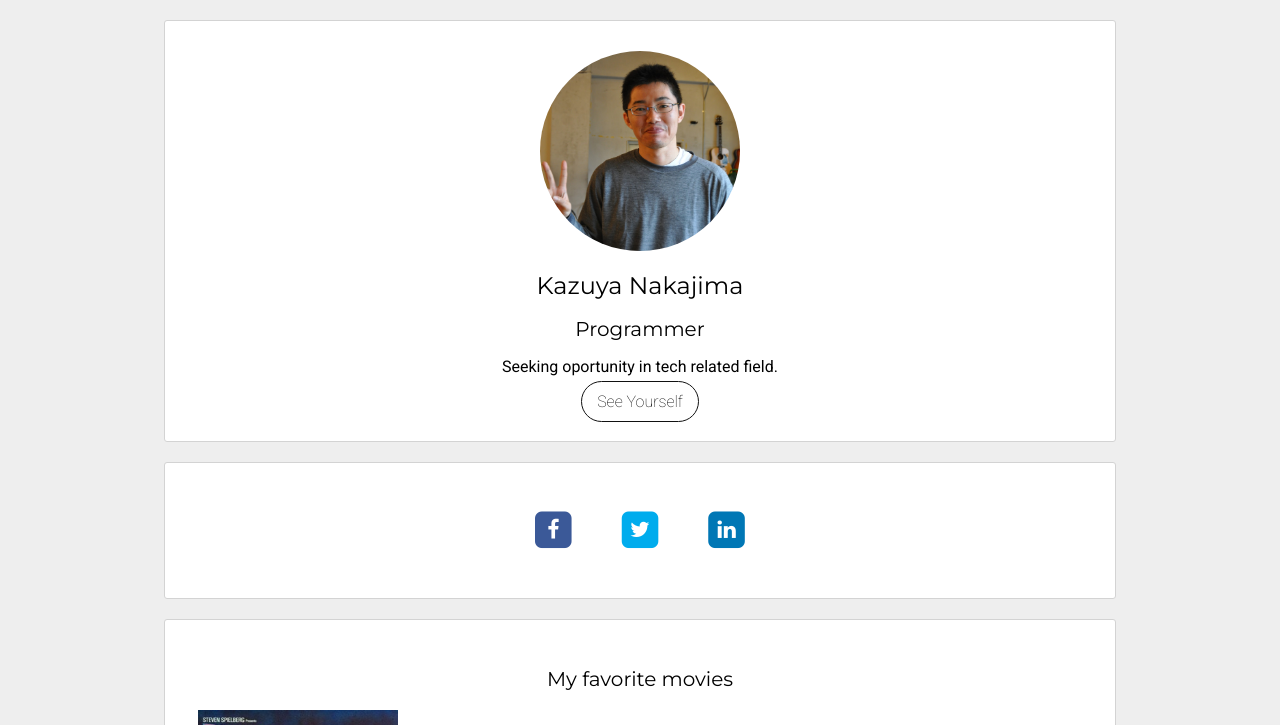
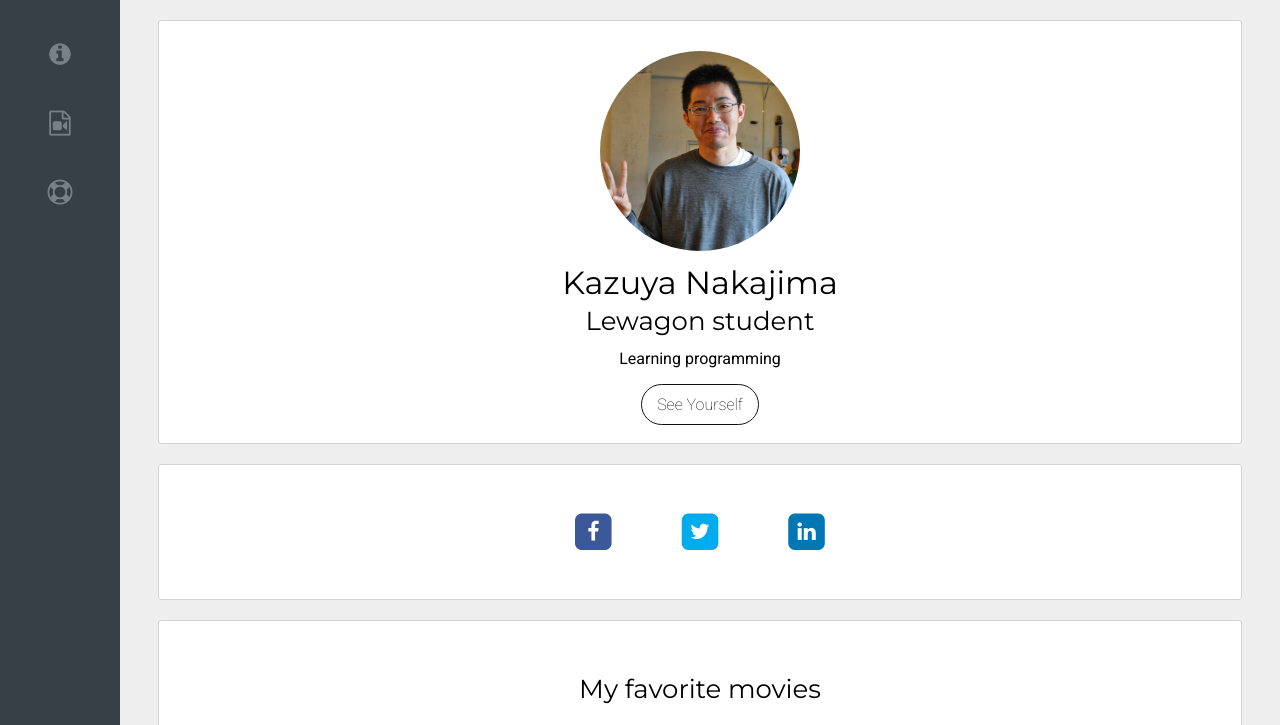
Before and after one commit to mdmss37/profile, a plain HTML site: page index.html in a window 1280 px wide. Shown: the top 725 px of the page. Drawn offline with Linux system fonts and the light colour scheme.

Commit message:
add sidebar

```diff
--- a/index.html
+++ b/index.html
@@ -8,18 +8,39 @@
   <link rel="stylesheet" href="style.css">
 </head>
 <body>
+  <div id="sidebar">
+   <ul>
+      <li>
+        <a href="#summary">
+          <i class="fa fa-info-circle"></i>
+        </a>
+      </li>
+      <li>
+        <a href="#favorite-movies">
+          <i class="fa fa-file-video-o"></i>
+        </a>
+      </li>
+      <li>
+        <a href="#footer">
+          <i class="fa fa-life-ring"></i>
+        </a>
+      </li>
+    </ul>
+  </div>
 
-  <div class="container text-center">
-
-    <div class="card-white">
+  <div id="page-content">
+    <div id="summary" class="container text-center">
+      <div class="card-white card-profile">
         <img id="profile" class="img-circle" src="images/DSC_0245-1.JPG" alt="profile">
   <!--       <img class="img-circle" src="images/IMG_20170826_010240_processed.jpg" alt="profile"> -->
         <h1>Kazuya Nakajima</h1>
-      <h2>Programmer</h2>
+        <h2>Lewagon student</h2>
 
-      <p>Seeking oportunity in tech related field.</p>
+        <p>Learning programming</p>
 
+        <div class="div-btn">
           <a href="#" target="_blank" class="btn-submit">See Yourself</a>
+        </div>
 
       </div>
 
@@ -54,7 +75,7 @@
         </ul>
       </div>
 
-    <div class="card-white">
+      <div id="favorite-movies" class="card-white">
         <h2>My favorite movies</h2>
 
         <table>
@@ -84,7 +105,7 @@
         </table>
       </div>
 
-    <div class="card-white">
+      <div id="footer" class="card-white">
         <h2>About this page</h2>
         <p>This page was created during <a href="">Lewagon</a> coding bootcamp.</p>
 
@@ -101,6 +122,6 @@
         </ul>
       </div>
     </div>
-
+  </div>
 </body>
 </html>
--- a/style.css
+++ b/style.css
@@ -35,15 +35,15 @@ h1, h2, h3 {
 }
 
 h1 {
-  font-size: 24px;
+  font-size: 32px;
 }
 
 h2 {
-  font-size: 20px;
+  font-size: 26px;
 }
 
 h3 {
-  font-size: 18px;
+  font-size: 20px;
 }
 
 a {
@@ -51,13 +51,13 @@ a {
 }
 
 .container {
-  width: 80%;   /* This sets the width */
+  width: 70%-120px;   /* This sets the width */
   margin: 0 auto; /* This automatically sets left/right margins */
 }
 
-.btn-submit {
+a.btn-submit {
   color: black;
-  margin-bottom: 20px;
+  margin-top: 50px;
   border: 1px solid #111111;
   border-radius: 40px;
   font-weight: lighter;
@@ -69,8 +69,12 @@ a {
           transition: all 1s ease|linear|ease-in|ease-out|ease-in-out|cubic-bezier(<number>,<number>,<number>,<number>);
 }
 
-.btn-submit:hover {
-  box-shadow: 3px 3px 5px rgba(16, 213, 114, 0.5)
+a.btn-submit:hover {
+  box-shadow: 3px 3px 5px rgba(16, 213, 114, 0.5);
+}
+
+.div-btn {
+  margin-top: 30px;
 }
 
 .text-center {
@@ -85,9 +89,13 @@ a {
   border-radius: 3px;
 }
 
+.card-profile {
+  line-height: 16px;
+}
+
 .list-inline > li {
   display: inline-block;
-  padding: 0px 20px;
+  padding: 0px 30px;
 }
 
 .list-inline {
@@ -97,6 +105,8 @@ a {
 .img-movie {
   height: 300px;
   width: 200px;
+  border: 1px solid lightgrey;
+  border-radius: 5px;
 }
 
 .fa-stack-1x {
@@ -118,3 +128,41 @@ a {
 .icon-linkedin {
   color: #0077B5;
 }
+
+#sidebar {
+  background-color: #384047;
+  position: fixed;
+  width: 120px;
+  left: 0;
+  top: 0;
+  bottom: 0;
+}
+
+#sidebar {
+  text-align: center;
+}
+
+#sidebar ul li {
+  margin-top: 40px;
+}
+
+#sidebar a {
+  text-decoration: none;
+  font-size: 25px;
+  color: #788188;
+  transition: all 1s ease-in-out;
+}
+
+#sidebar a:hover i {
+  color: white;
+  transform: scale(1.4);
+}
+
+#sidebar ul {
+  list-style: none;
+  padding-left: 0;
+}
+
+#page-content {
+  margin-left: 120px;
+}
```
Lines whose indentation alone changed are shown as unchanged.
